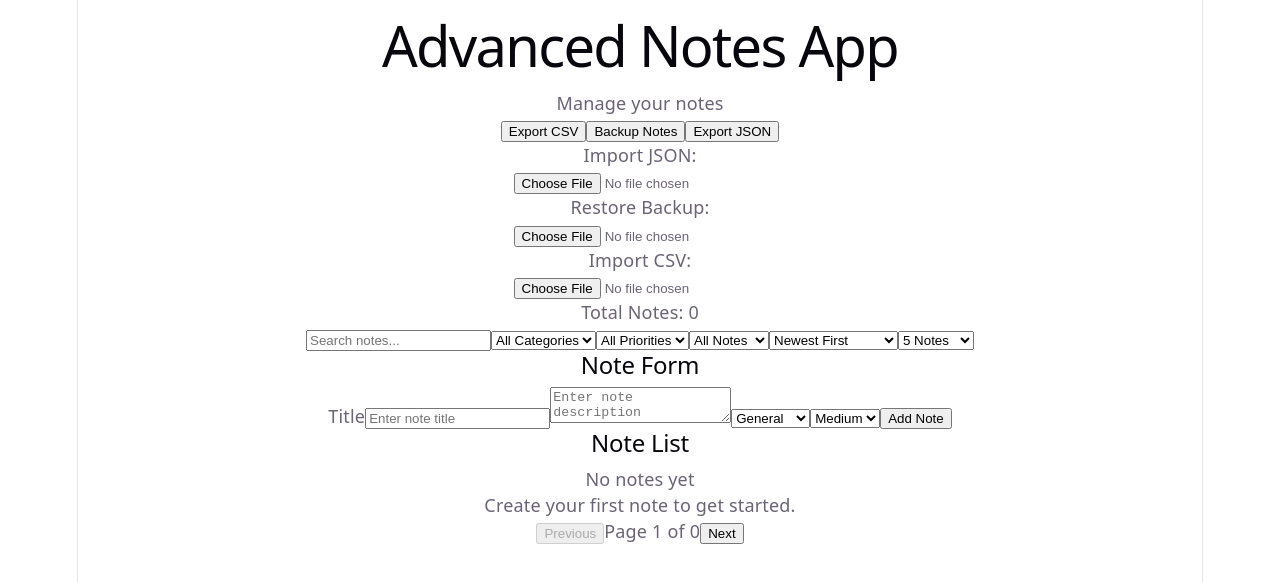
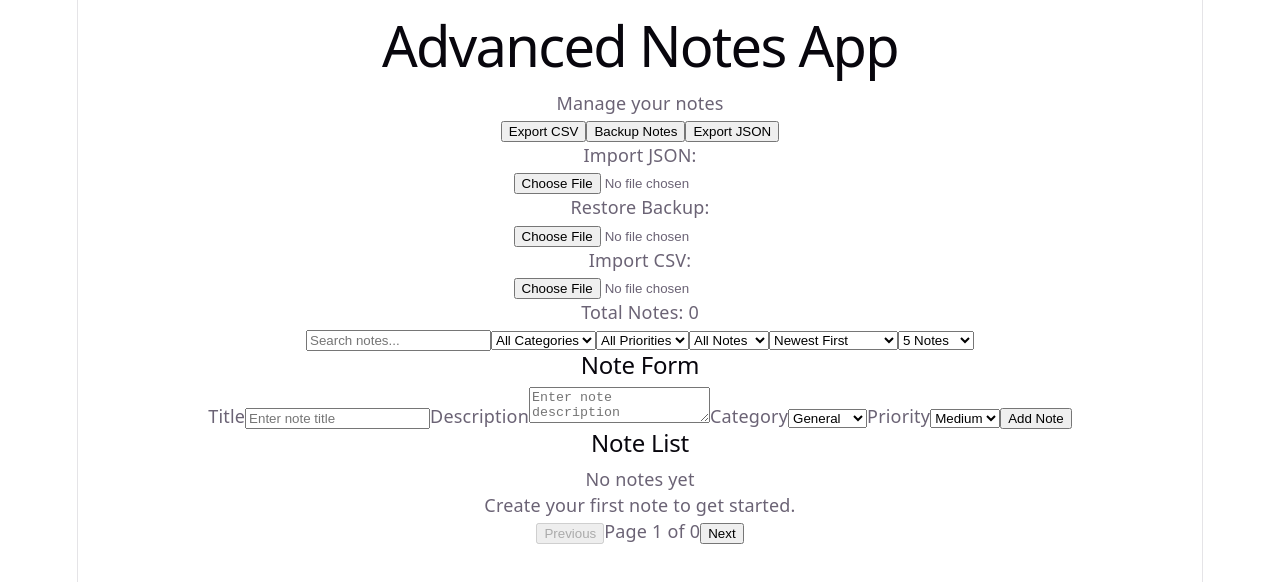
Before and after one commit to abhi12012/react-advanced-note-app, a React (Vite) app: page / in a window 1280 px wide. Shown: the top 582 px of the page. Built offline with nearby package versions, Linux system fonts and the light colour scheme.

Commit message:
feat: improve keyboard accessibility

```diff
--- a/src/components/NoteForm.jsx
+++ b/src/components/NoteForm.jsx
@@ -38,12 +38,22 @@ if (event.key === "Escape") {
         name="title"
         type="text"
         placeholder="Enter note title"
+        aria-describedby="title-error"
+        aria-invalid={!!error}
         value={note.title}
         onChange={handleChange}
       />
-      {error && <p>{error}</p>}
+
+      {error && (
+  <p id="title-error">
+    {error}
+  </p>
+)}
 
 
+      <label htmlFor="note-description">
+  Description
+</label>
 
       <textarea
         name="description"
@@ -51,6 +61,13 @@ if (event.key === "Escape") {
         value={note.description}
         onChange={handleChange}
       />
+
+
+
+
+   <label htmlFor="note-category">
+  Category
+</label>
 
       <select
   name="category"
@@ -66,6 +83,11 @@ if (event.key === "Escape") {
 
 
 
+
+
+<label htmlFor="note-priority">
+  Priority
+</label>
 
 <select
   name="priority"
```
